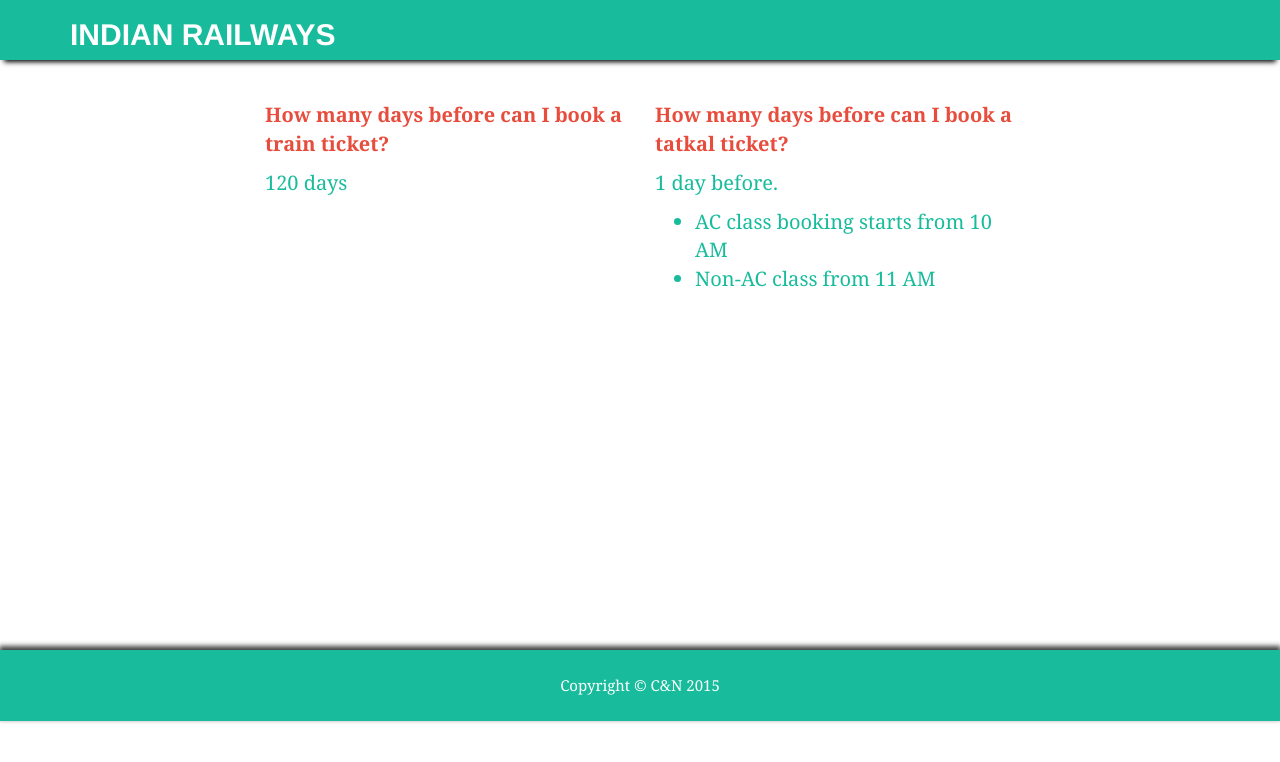
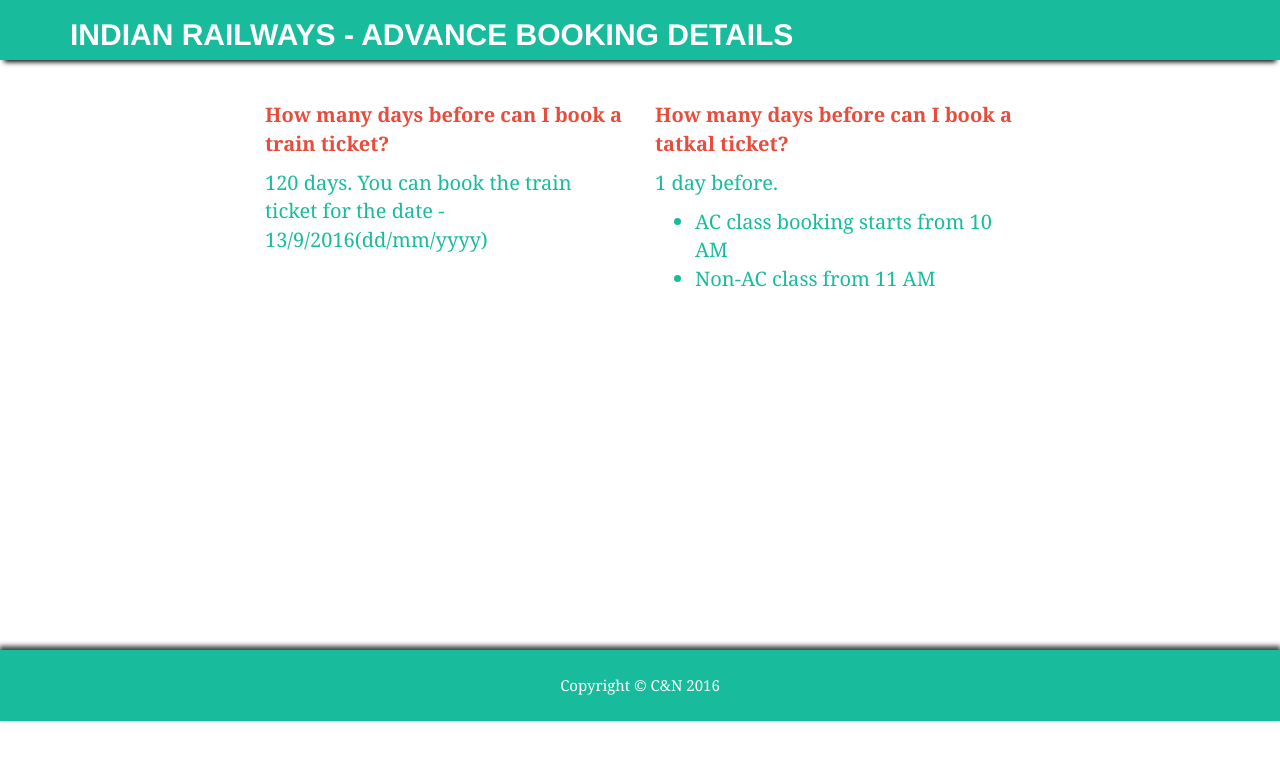
Before and after one commit to cholanmadala/trainbooking-startDate, a plain HTML site: page trainbooking-startDate/mytrain/index.html in a window 1280 px wide. Drawn offline with Linux system fonts and the light colour scheme.

Commit message:
added date calculator to the site

```diff
--- a/trainbooking-startDate/mytrain/index.html
+++ b/trainbooking-startDate/mytrain/index.html
@@ -12,7 +12,7 @@
     <link href="css/freelancer.css" rel="stylesheet">
 </head>
 
-<body id="page-top" class="index">
+<body id="page-top" class="index" onload="getFutureDate()">
     <!-- Navigation -->
     <nav class="navbar navbar-default navbar-fixed-top">
         <div class="container">
@@ -24,7 +24,7 @@
                     <span class="icon-bar"></span>
                     <span class="icon-bar"></span>
                 </button> -->
-                <a class="navbar-brand" href="#page-top">Indian Railways</a>
+                <a class="navbar-brand" href="#page-top">Indian Railways - Advance booking details</a>
             </div>
             <!-- Collect the nav links, forms, and other content for toggling -->
             <!-- /.navbar-collapse -->
@@ -42,29 +42,45 @@
             <div class="row">
                 <div class="col-lg-4 col-lg-offset-2 qaBox">
                     <p class="questions">How many days before can I book a train ticket?</p>
-                    <p class="answers"> 120 days </p>
+                    <p class="answers"> 120 days. You can book the train ticket for the date - <span id="futureDate"></span>(dd/mm/yyyy)</p>
                 </div>
                 <div class="col-lg-4 qaBox">
                     <p class="questions">How many days before can I book a tatkal ticket?</p>
                     <p class="answers">1 day before.
-                    <ul>
-                    <li> AC class booking starts from 10 AM </li>
-                    <li> Non-AC class from 11 AM </li></p>
+                        <ul>
+                            <li> AC class booking starts from 10 AM </li>
+                            <li> Non-AC class from 11 AM </li>
+                    </p>
                 </div>
             </div>
-</section>
+    </section>
     <!-- Footer -->
     <footer class="text-center">
         <div class="footer-below">
             <div class="container">
                 <div class="row">
                     <div class="col-lg-12">
-                        Copyright &copy; C&N 2015
+                        Copyright &copy; C&N 2016
                     </div>
                 </div>
             </div>
         </div>
     </footer>
 </body>
+<script>
+function getFutureDate() {
+    var someFormattedDate, currentDate, addDays, dd, mm, y;
+    currentDate = new Date();
+    addDays = 120;
+    currentDate.setDate(currentDate.getDate() + addDays);
+    dd = currentDate.getDate();
+    mm = currentDate.getMonth() + 1;
+    y = currentDate.getFullYear();
+
+    someFormattedDate = dd + '/' + mm + '/' + y;
+
+    document.getElementById("futureDate").innerHTML = someFormattedDate;
+}
+</script>
 
 </html>
```
